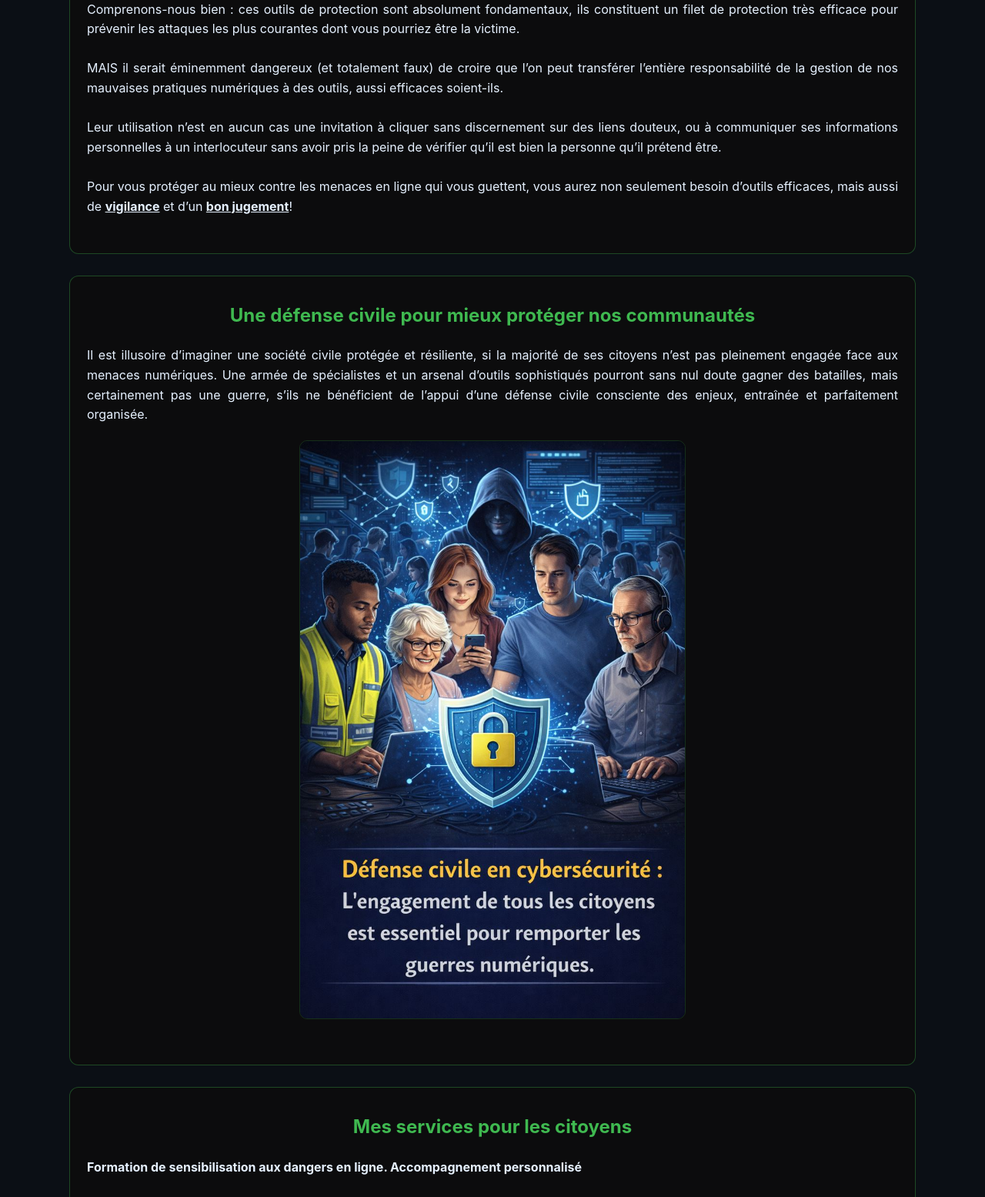
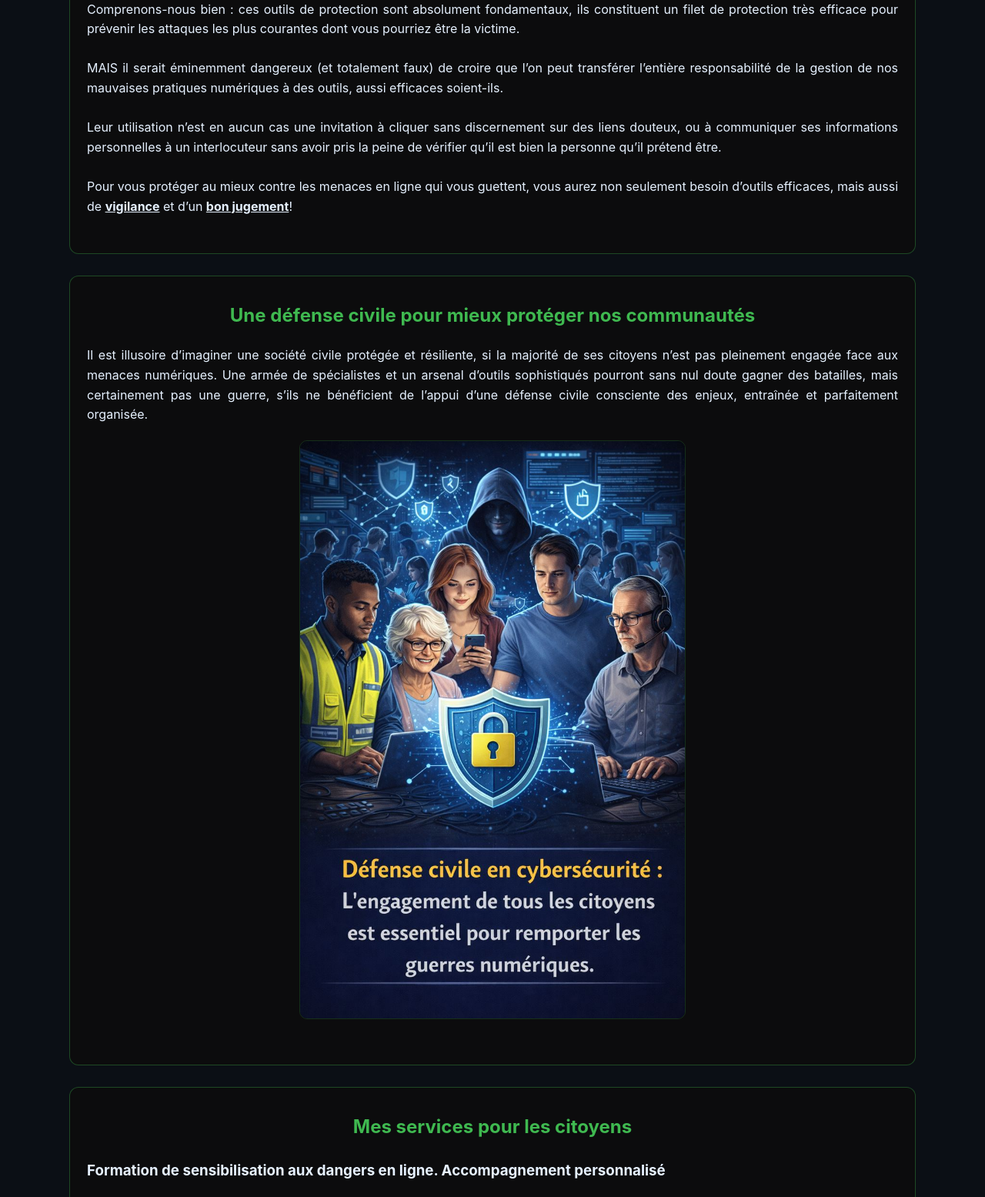
Before and after one commit to sqltemp/portfolio, a Jekyll site: the page projects/phares/citoyens.html, which Jekyll copies as it is, in a window 1280 px wide. Shown: the part 4575-6130 px from the top of the page at 77% size. Built offline with Jekyll 4.4.1, drawn with Linux system fonts in a browser that asks for light colours; grey boxes are pictures that could not be loaded.

Commit message:
Update citoyens.html

```diff
--- a/projects/phares/citoyens.html
+++ b/projects/phares/citoyens.html
@@ -202,7 +202,7 @@
 <section class="terminal-section article-section" id="mes-services">
   <h2>Mes services pour les citoyens</h2>
   <p>
-  <b>Formation de sensibilisation aux dangers en ligne. Accompagnement personnalisé </b><br><br>
+  <h3>Formation de sensibilisation aux dangers en ligne. Accompagnement personnalisé </h3><br><br>
 
     <figure class="article-image" id="formation-citoyens"
             style="text-align:center; margin:20px 0;">
@@ -216,7 +216,7 @@
 
   </p>
 
-  <p>
+
 
   <div class="callout-retain">
     <strong>Suis-je 100 % protégé si j’installe un antivirus ? qu’est-ce qu’un passkey? Les messages passionnés que m’envoie ma star de cinéma préférée sur ma messagerie privée sont-ils trop beaux pour être vrais?</strong><br><br>
@@ -226,10 +226,9 @@
     L’objectif est de vous aider à développer une <b><u>saine vigilance</u></b> et d’améliorer aussi vite que possible vos défenses contre  les acteurs malveillants.
   </div>
 
+  <hr class="section-divider">
 
-</section>
-<section class="terminal-section article-section" id="securisation">
-  <h2>Vérification et sécurisation de votre environnement numérique</h2>
+<h3>Vérification et sécurisation de votre environnement numérique</h3>
   <p>
 
 <figure class="article-image" id="securisation"
@@ -246,10 +245,10 @@
     • Choisir et implémenter des stratégies de sauvegarde de vos fichiers sensibles.<br><br>
 N’hésitez pas à me soumettre vos situations spécifiques, que nous étudierons  ensemble au cas par cas en vue de trouver la meilleure solution.
   </p>
-</section>
 
-<section class="terminal-section article-section" id="soutien">
-  <h2>Soutien pendant ou après une fraude ou une tentative de fraude</h2>
+  <hr class="section-divider">
+
+  <h3>Soutien pendant ou après une fraude ou une tentative de fraude</h3>
 <figure class="article-image" id="alerte"
             style="text-align:center; margin:20px 0;">
       <img src="img/alerte-scam.png"
@@ -261,6 +260,9 @@
     Qu’il s’agisse de reconnaître les signaux précurseurs à une attaque,  de vous accompagner pendant un incident ou de réaliser des suivis post-mortem, je peux vous aider à prendre en charge les incidents que vous pourriez être amenés à subir, et mettre en place toutes mesures correctives pour réduire les risques qu’ils se reproduisent.
   </p>
 </section>
+
+
+
 
 <section class="terminal-section article-section" id="qui">
   <h2>À qui s’adressent mes services ?</h2>
```
